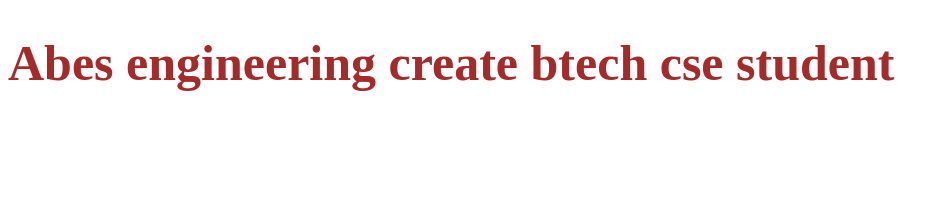
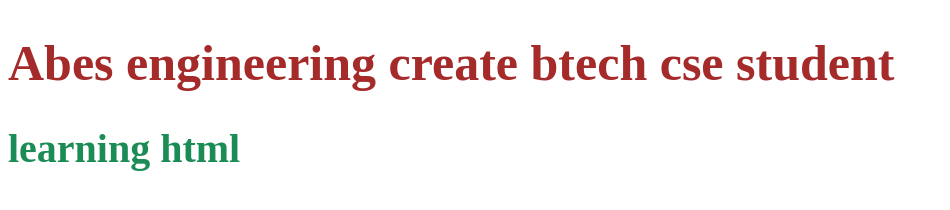
Before and after one commit to Marshyswallow/web_dev, a plain HTML site: page idselector.html in a window 1280 px wide. Shown: the whole page, without its empty margins (0-950 px from the left). Drawn offline with Linux system fonts and the light colour scheme.

Commit message:
using id class

```diff
--- a/idselector.html
+++ b/idselector.html
@@ -9,9 +9,15 @@
       color: brown;
       font-size: 50px;
     }
+    .a{
+      font-size: 40px;
+      color: rgb(27, 140, 85);
+    }
   </style>
 </head>
 <body>
   <h1 id="adi">Abes engineering create btech cse student</h1>
+  <h2 class="a">learning html</h2>
+
 </body>
 </html>
```
